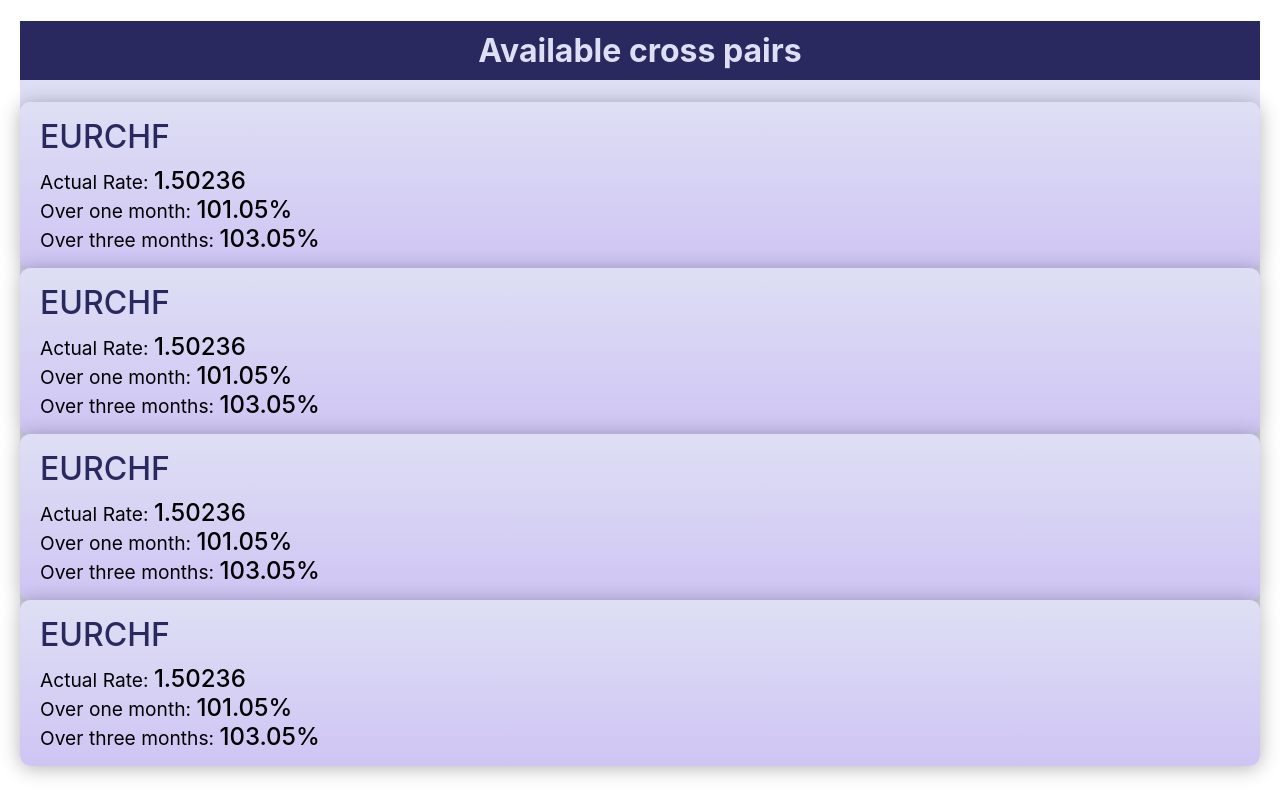
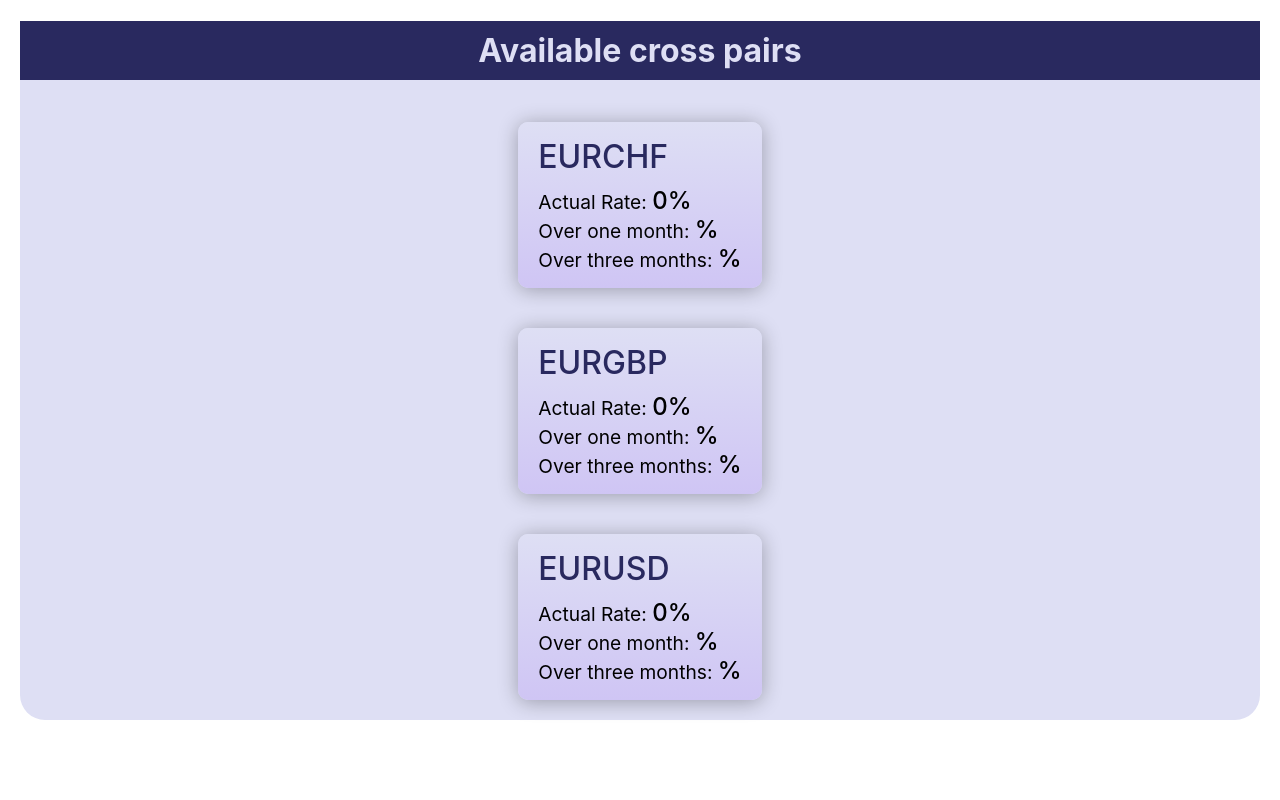
Before and after one commit to davidgolay/Cross-pairs-TEST, a React (Create React App) app in the folder code/: page / in a window 1280 px wide. Built offline with nearby package versions, Linux system fonts and the light colour scheme.

Commit message:
ajout d'états et de binding des états avec des variables manuelement définis

```diff
--- a/code/src/Crosspairs/Components/CrossCard.js
+++ b/code/src/Crosspairs/Components/CrossCard.js
@@ -3,15 +3,22 @@ import '../Styles/crosscard.css';
 
 const CrossCard = (props) => {
 
+    const endPoint = 'https://api.ibanfirst.com/PublicAPI'; //Utility for fetching url
+    const [crossName, setCrossName] = useState(props.instrument); //represents the name of the cross pair (instrument:)
+    const [rate, setRate] = useState(0);                 //represents the rate of the cross pair (rate:)
+    const [rateHistory, setRateHistory] = useState(1);   //represents the overtime ratio of the cross pair
+    const [overOneMonth, setOverOneMonth] = useState();
+    const [overThreeMonth, setOverThreeMonth] = useState();
+
     return (
         <div className="CrossCard">
             <div className="card-title">
-                EURCHF
+                {crossName}
             </div>
             <div className="rates-container">
-                <div className="rate-details">Actual Rate: <span> 1.50236</span></div>
-                <div className="rate-details">Over one month: <span>101.05%</span> </div>
-                <div className="rate-details">Over three months: <span>103.05%</span> </div>
+                <div className="rate-details">Actual Rate: <span>{rate}%</span></div>
+                <div className="rate-details">Over one month: <span>{overOneMonth}%</span> </div>
+                <div className="rate-details">Over three months: <span>{overThreeMonth}%</span> </div>
             </div>
         </div>
     )
--- a/code/src/Crosspairs/Components/Crosspairs.js
+++ b/code/src/Crosspairs/Components/Crosspairs.js
@@ -3,6 +3,38 @@ import CrossCard from "./CrossCard";
 import '../Styles/crosspairs.css';
 
 const Crosspairs = () => {
+
+    const endPoint = 'https://api.ibanfirst.com/PublicAPI';
+
+    const [crossList, setCrossList] = useState([]);
+
+    /**
+     * structure de donnée provisoire pour pouvoir générer les 'Cross Card' sans passer par l'API
+     * cette structure représente fictivement/manuellement l'attribut 'crossList' retourné par le GET sur endpoint/Cross
+     * @type {[{instrument: string, type: string},{instrument: string, type: string},{instrument: string, type: string}]}
+     */
+    const manualCrossList = [
+        { instrument: 'EURCHF', type: "Major" },
+        { instrument: 'EURGBP', type: "Major" },
+        { instrument: 'EURUSD', type: "Major" },
+    ];
+
+    const getCrossList = async () => {
+        /**
+         * Le block suivant est le vrai bloc qu'il faudrait executer pour utiliser les données fournies par l'API
+         */
+        //const endPoint = 'https://api.ibanfirst.com/PublicAPI';
+        // const url = endPoint +'/Cross';
+        // const response = await fetch(url);
+        // const responseData = await response.json();
+        // console.log(responseData.crossList);
+        // setCrossList(responseData.crossList);
+        setCrossList(manualCrossList);
+    }
+
+    useEffect(() => {
+        getCrossList();
+    }, [])
 
     return (
         <div
@@ -11,10 +43,11 @@ const Crosspairs = () => {
                 <h1>Available cross pairs</h1>
                 {/* ------- AVAILABLE CROSS ------- */}
                 <div className="crosslist-container">
-                    <CrossCard />
-                    <CrossCard />
-                    <CrossCard />
-                    <CrossCard />
+                    { crossList.map((cross, index) => (
+                        <div className="cross-container" key={cross.instrument}>
+                            <CrossCard instrument={cross.instrument} />
+                        </div>
+                    ))}
                 </div>
             </div>
         </div>
```
